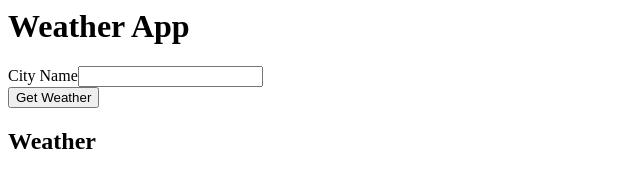
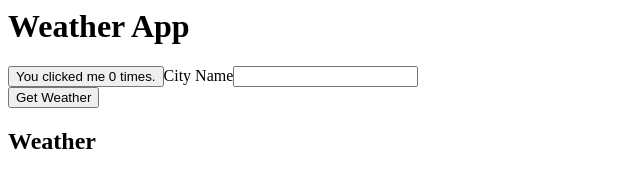
Before and after one commit to alicedoherty/internet-applications, a website: page assignment-one/public/index.html in a window 1280 px wide. Shown: the whole page, without its empty margins (0-640 px from the left). Drawn offline with nearby package versions, Linux system fonts and the light colour scheme.

Commit message:
basic component working

```diff
--- a/assignment-one/public/index.html
+++ b/assignment-one/public/index.html
@@ -1,8 +1,12 @@
 <script type="module">
 	// Add to separate .vue file
     import { createApp } from 'https://unpkg.com/vue@3/dist/vue.esm-browser.js'
+	import ButtonComponent from './Button.js'
 
     createApp({
+		components: {
+			ButtonComponent
+		},
         data() {
             return {
                 city: "",
@@ -31,7 +35,7 @@
 	<body>
 		<div id="app">
 			<h1>Weather App</h1>
-
+			<button-component></button-component>
 			<label>City Name</label>
 			<input type="text" v-model="city">
 			<br>
```
Also changed, not shown: assignment-one/public/Button.js (renamed from assignment-one/public/ButtonCounter.js).
